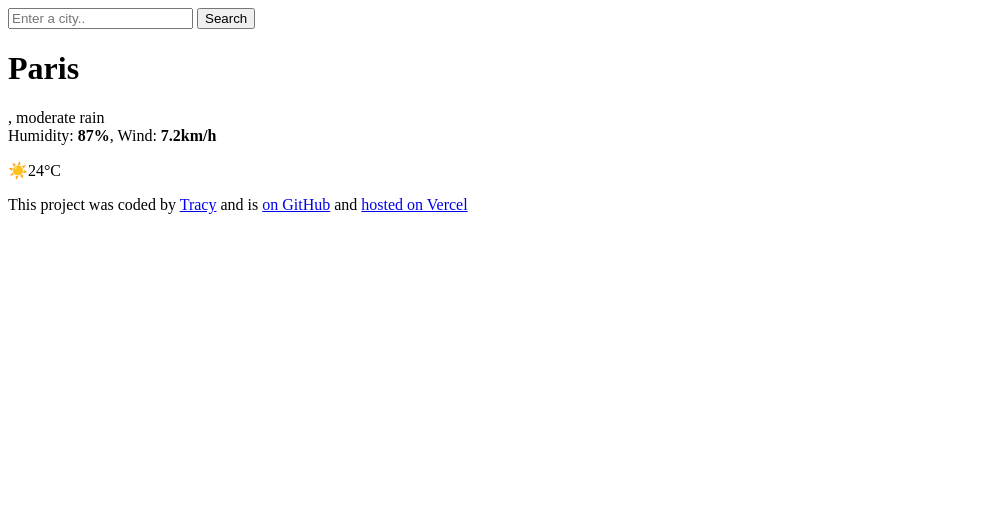
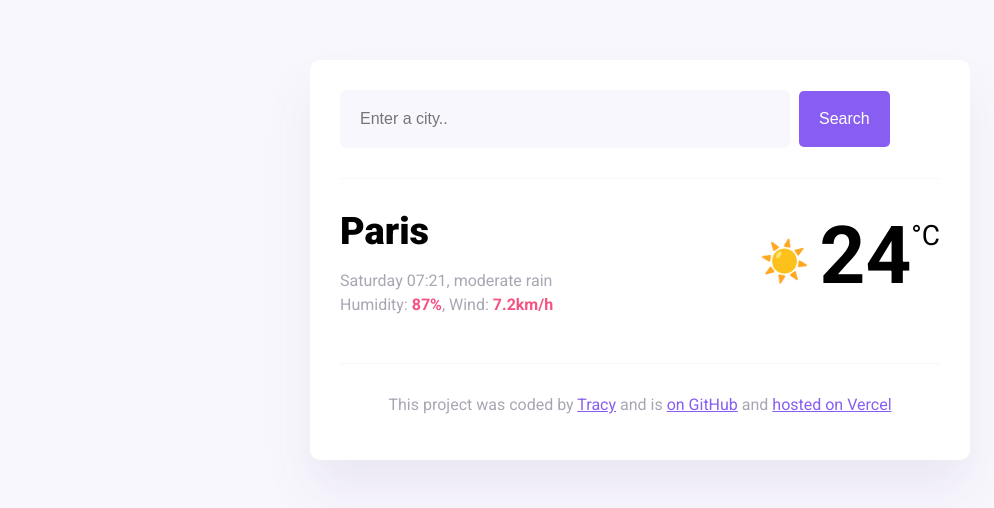
Before and after one commit to TracyK10/my-first-shecodes-project, a plain HTML site: page public/index.html in a window 1280 px wide. Shown: the whole page, without its empty margins (0-994 px from the left). Drawn offline with nearby package versions, Linux system fonts and the light colour scheme; the site is published under a folder, as on GitHub Pages, so addresses that start at the root find nothing.

Commit message:
updated vercel link and moved files to src

```diff
--- a/public/index.html
+++ b/public/index.html
@@ -10,7 +10,7 @@
       rel="stylesheet"
     />
     <script src="https://cdn.jsdelivr.net/npm/axios@1.1.2/dist/axios.min.js"></script>
-    <link rel="stylesheet" href="/public/styles.css" />
+    <link rel="stylesheet" href="../src/styles.css" />
     <title>My weather application</title>
   </head>
   <body>
@@ -49,10 +49,10 @@
           This project was coded by
           <a rel="noopener" href="https://github.com/TracyK10" target="_blank">Tracy</a> and is
           <a rel="noopener" href="https://github.com/TracyK10/my-first-shecodes-project" target="_blank"> on GitHub</a> and
-          <a href="#" target="_blank">hosted on Vercel</a>
+          <a rel="noopener" href="https://my-first-shecodes-project-2.vercel.app/" target="_blank">hosted on Vercel</a>
         </p>
       </footer>
     </div>
   </body>
-  <script src="/public/index.js"></script>
+  <script src="../src/index.js"></script>
 </html>
```
Also changed, not shown: src/index.js (renamed from public/index.js), src/styles.css (renamed from public/styles.css).
